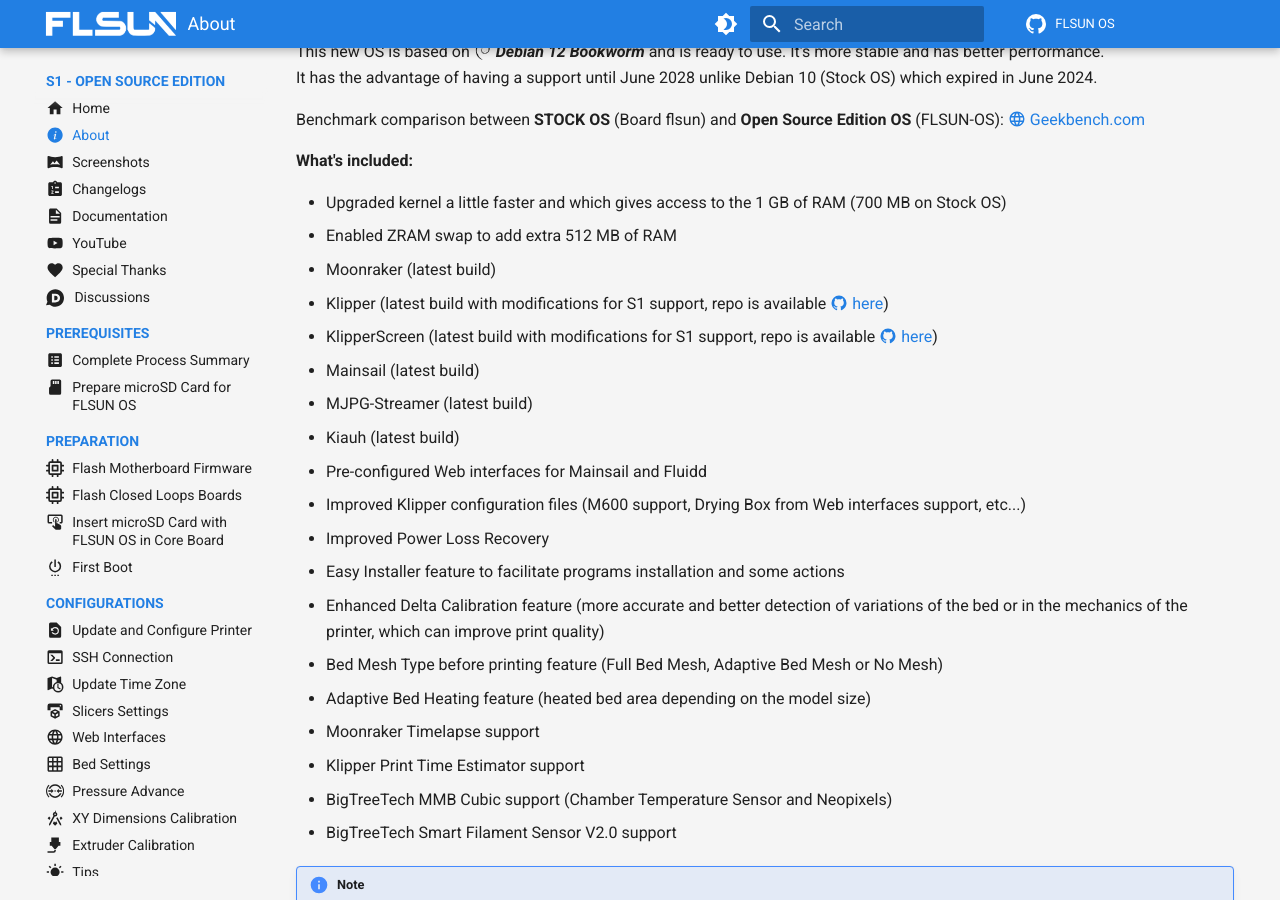
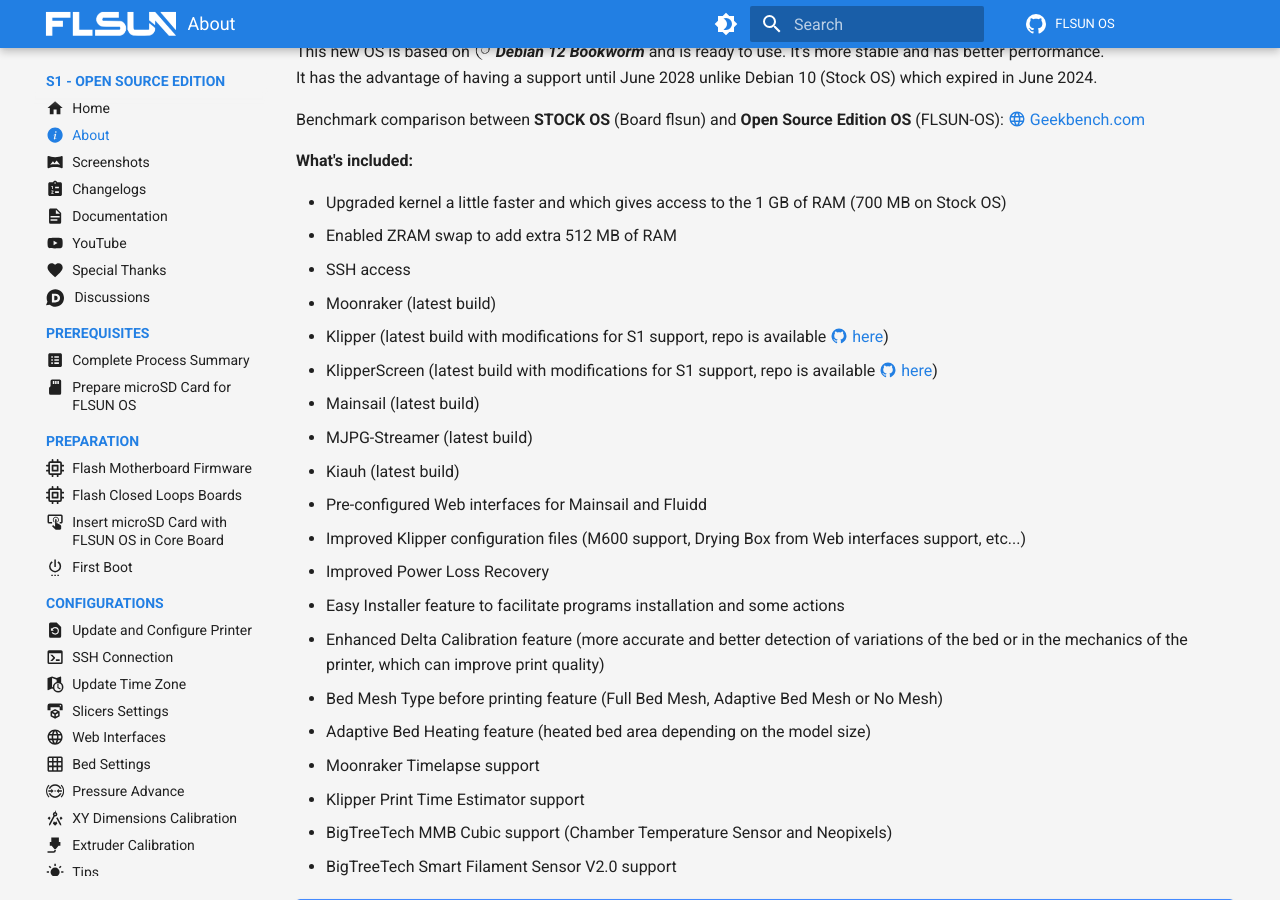
Before and after one commit to Guilouz/FLSUN-S1-Open-Source-Edition, an MkDocs documentation site: the page built from docs/about.md, in a window 1280 px wide and 900 px high, scrolled down 542 px. Built offline with MkDocs 1.6.1 and Material for MkDocs 9.7.7, drawn with Linux system fonts in a browser that asks for light colours; comment, search, counter and statistics services are not loaded.

Commit message:
Update about.md

```diff
--- a/docs/about.md
+++ b/docs/about.md
@@ -19,6 +19,7 @@ Benchmark comparison between **STOCK OS** (Board flsun) and **Open Source Editio
 
   - Upgraded kernel a little faster and which gives access to the 1 GB of RAM (700 MB on Stock OS)<br />
   - Enabled ZRAM swap to add extra 512 MB of RAM<br />
+  - SSH access<br />
   - Moonraker (latest build)<br />
   - Klipper (latest build with modifications for S1 support, repo is available <a href="https://github.com/Guilouz/Klipper-Flsun-S1">:material-github: here</a>)<br />
   - KlipperScreen (latest build with modifications for S1 support, repo is available <a href="https://github.com/Guilouz/KlipperScreen-Flsun-S1">:material-github: here</a>)<br />
```
